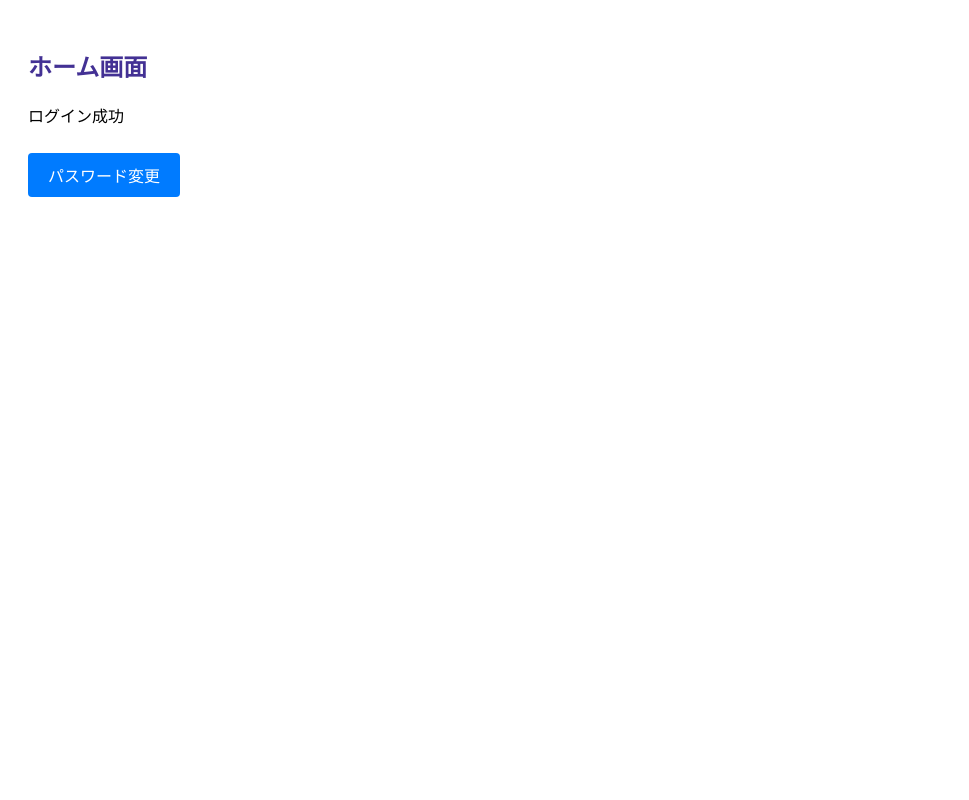
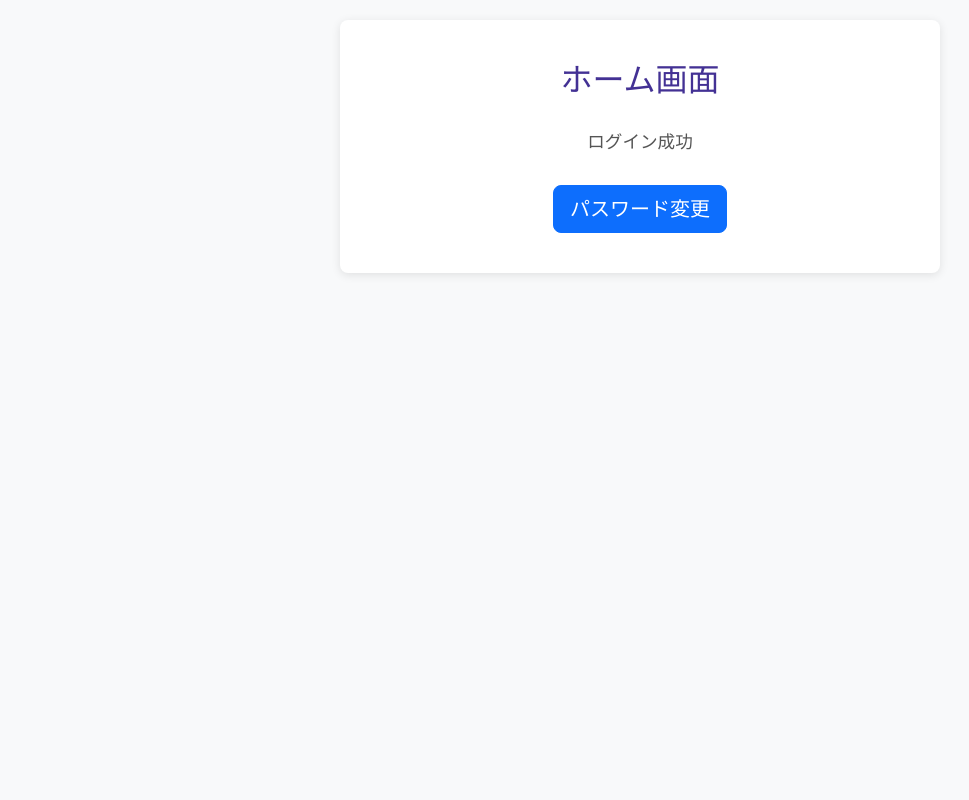
Before and after one commit to hanihatena35-prog/GoodMorningGitHub, a Flask app: page /home in a window 1280 px wide. Shown: the whole page, without its empty margins (0-969 px from the left). Run offline with Flask 3, Linux system fonts and the light colour scheme; the visitor is signed in with stand-in values (Sample User, id 1).

Commit message:
Bootstrap対応

```diff
--- a/project/templates/home.html
+++ b/project/templates/home.html
@@ -1,77 +1,66 @@
 <!DOCTYPE html>
-<html>
+<html lang="ja">
 <head>
     <meta charset="UTF-8">
     <meta name="viewport" content="width=device-width, initial-scale=1.0">
     <title>ホーム</title>
+    <!-- Bootstrap 5.3 CDN -->
+    <link href="https://cdn.jsdelivr.net/npm/bootstrap@5.3.0/dist/css/bootstrap.min.css" rel="stylesheet">
     <style>
-        /* PC向け（デフォルト）*/
         body {
-            padding: 20px;
-            font-family: Arial, sans-serif;
+            background-color: #f8f9fa;
+            min-height: 100vh;
+            padding: 20px 0;
         }
-
-        h2 {
+        .home-container {
+            background-color: white;
+            border-radius: 8px;
+            box-shadow: 0 2px 10px rgba(0, 0, 0, 0.1);
+            padding: 40px 30px;
+            max-width: 600px;
+            margin: 0 auto;
+        }
+        .home-container h2 {
             color: #433194;
+            margin-bottom: 30px;
+            text-align: center;
+        }
+        .welcome-message {
+            font-size: 1.1em;
+            margin-bottom: 30px;
+            text-align: center;
+            color: #555;
+        }
+        .alert {
             margin-bottom: 20px;
-        }
-
-        ul {
-            margin-bottom: 20px;
-        }
-
-        li {
-            margin-bottom: 10px;
-        }
-
-        a {
-            display: inline-block;
-            padding: 10px 20px;
-            background-color: #007bff;
-            color: white;
-            text-decoration: none;
-            border-radius: 4px;
-            margin-top: 10px;
-            transition: background-color 0.3s;
-        }
-
-        a:hover {
-            background-color: #0056b3;
-        }
-
-        /* スマートフォン向け（縦長レイアウト）*/
-        @media screen and (max-width: 600px) {
-            body {
-                padding: 15px;
-            }
-
-            h2 {
-                font-size: 1.5em;
-            }
-
-            a {
-                display: block;
-                width: 100%;
-                text-align: center;
-                box-sizing: border-box;
-            }
         }
     </style>
 </head>
 <body>
+    <div class="container">
+        <div class="home-container">
             <h2>ホーム画面</h2>
 
             {% with messages = get_flashed_messages() %}
               {% if messages %}
-        <ul>
+                <div class="alert alert-warning alert-dismissible fade show" role="alert">
                   {% for msg in messages %}
-            <li>{{ msg }}</li>
+                    <div>{{ msg }}</div>
                   {% endfor %}
-        </ul>
+                  <button type="button" class="btn-close" data-bs-dismiss="alert" aria-label="Close"></button>
+                </div>
               {% endif %}
             {% endwith %}
 
-    <p>ログイン成功</p>
-    <a href="/change_password">パスワード変更</a>
+            <p class="welcome-message">ログイン成功</p>
+
+            <div class="d-grid gap-2 d-sm-flex justify-content-sm-center">
+                <a href="/change_password" class="btn btn-primary btn-lg">パスワード変更</a>
+            </div>
+        </div>
+    </div>
+
+    <!-- Bootstrap 5.3 JS -->
+    <script src="https://cdn.jsdelivr.net/npm/bootstrap@5.3.0/dist/js/bootstrap.bundle.min.js"></script>
 </body>
 </html>
```
Lines whose indentation alone changed are shown as unchanged.
